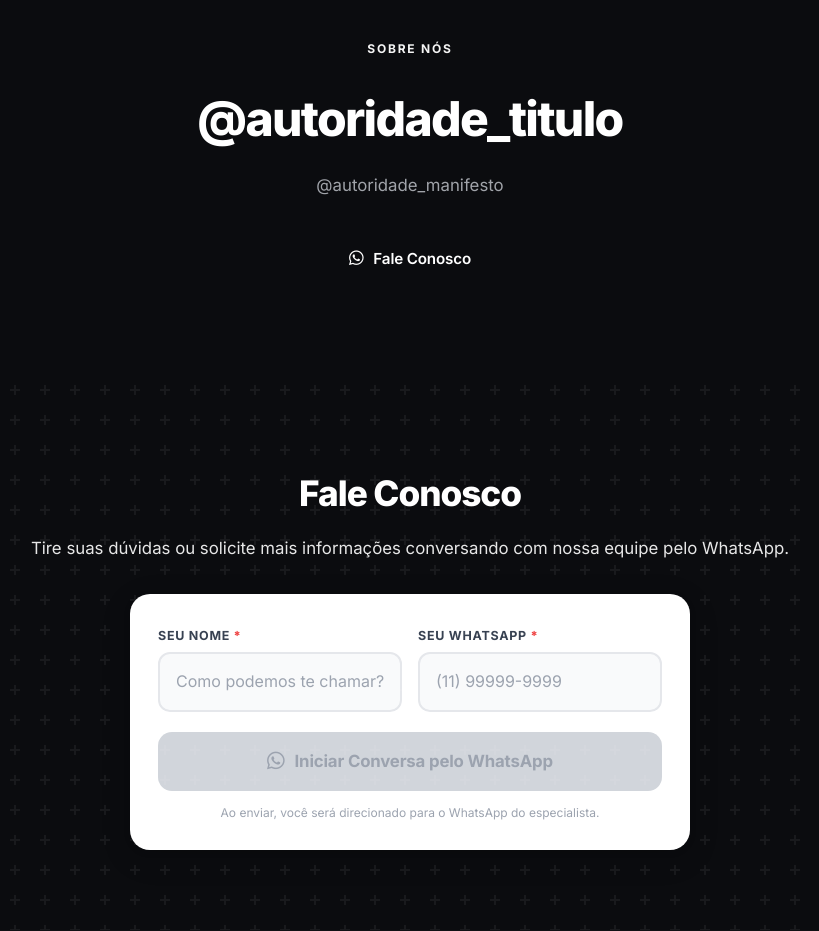
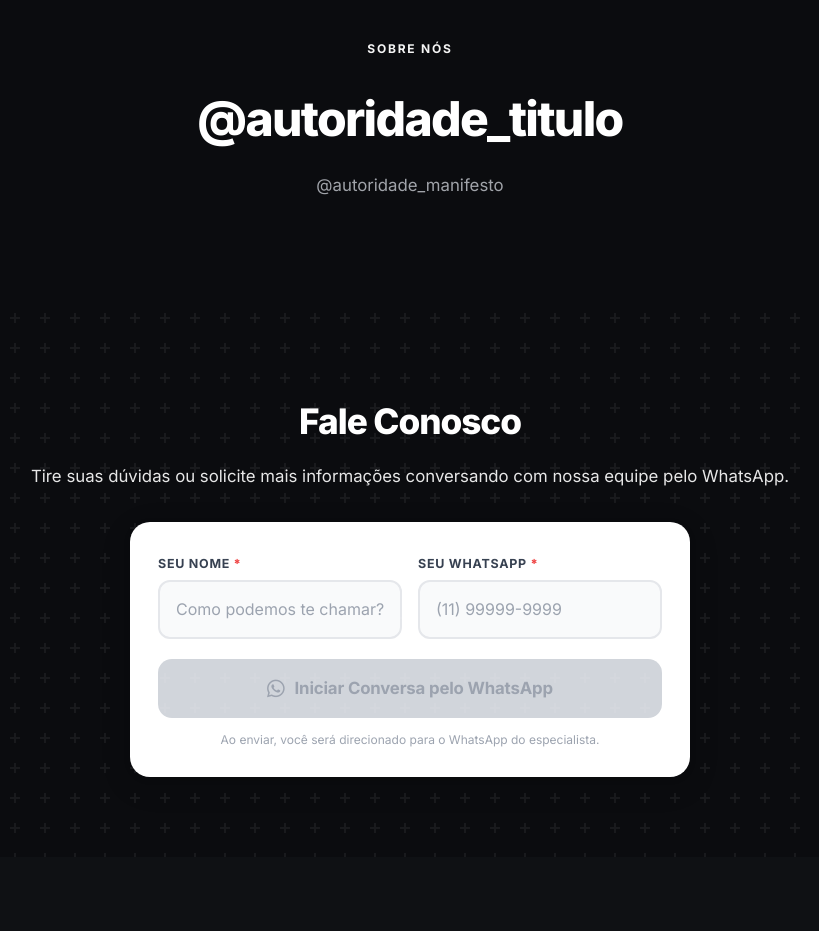
Before and after one commit to lausantosdev/autoridade-sites, a Python web app: template templates/page.html in a window 1280 px wide. Shown: the part 1323-2254 px from the top of the page, without its empty margins (230-1049 px from the left). Run offline with Jinja, Linux system fonts and the light colour scheme; the template is opened without the code that fills it, so the values that code supplies are empty.

Commit message:
fix(ux): remove botao de cta redundante da secao de autoridade no template de subpaginas

```diff
--- a/templates/page.html
+++ b/templates/page.html
@@ -115,9 +115,6 @@
                 <span class="section-tag">Sobre Nós</span>
                 <h2 class="section-title">@autoridade_titulo</h2>
                 <p class="authority-manifesto">@autoridade_manifesto</p>
-                <a href="#contato" class="btn btn-primary">
-                    <i class="fab fa-whatsapp"></i> Fale Conosco
-                </a>
             </div>
         </div>
     </section>
```
